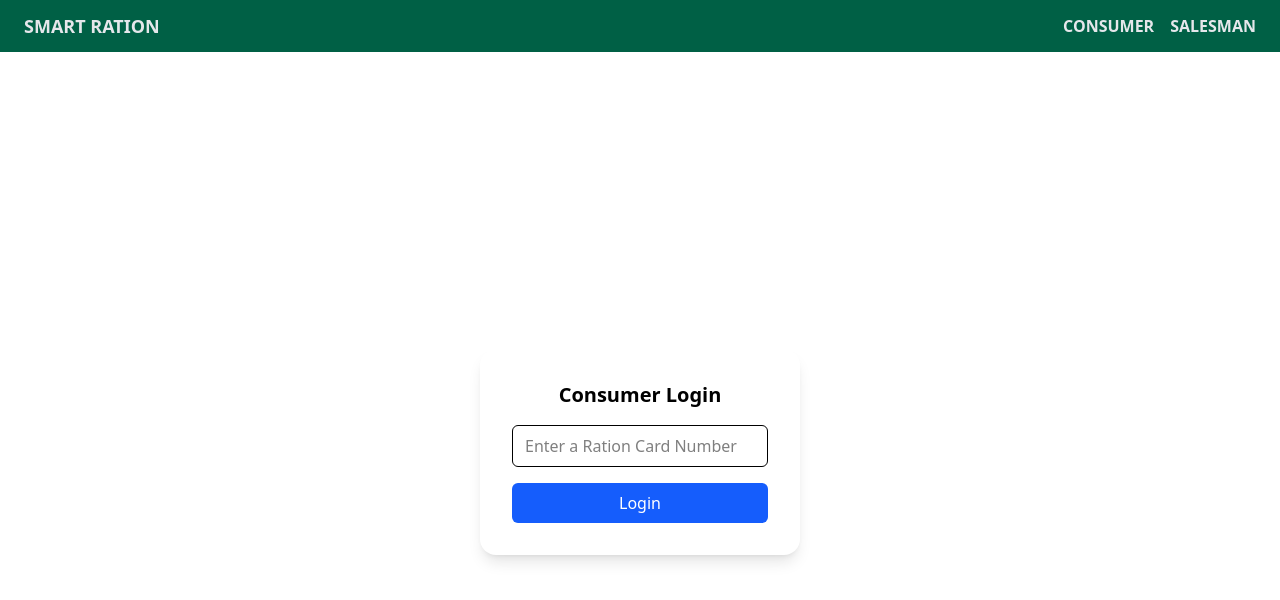
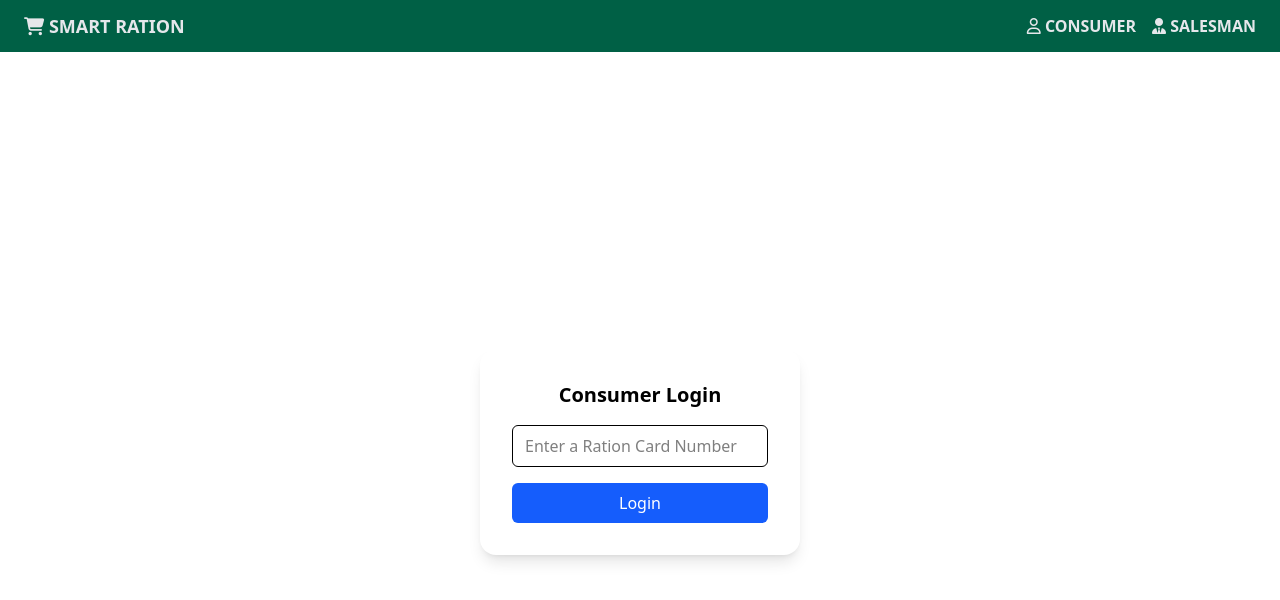
Before and after one commit to mrgowtham120703/smart-ration-system, a React (Vite) app in the folder client/smart-ration-system/: page / in a window 1280 px wide. Shown: the top 600 px of the page. Built offline with nearby package versions, Linux system fonts and the light colour scheme.

Commit message:
Added Icons In Navbar.jsx

```diff
--- a/client/smart-ration-system/src/components/Navbar.jsx
+++ b/client/smart-ration-system/src/components/Navbar.jsx
@@ -3,10 +3,10 @@ import { Link } from 'react-router-dom';
 
 const Navbar = () => (
     <nav className='bg-emerald-800 flex justify-between items-center px-6 py-3'>
-      <h1 className='font-extrabold text-gray-200 text-lg'>SMART RATION</h1>
+      <h1 className='font-extrabold text-gray-200 text-lg'><i className="fa-solid fa-cart-shopping"></i> SMART RATION</h1>
       <div className='flex gap-4'>
-        <Link to="/" className='hover:underline decoration-2 text-gray-200 font-bold'>CONSUMER</Link>
-        <Link to="/salesman" className='hover:underline decoration-2 text-gray-200 font-bold'>SALESMAN</Link>
+        <Link to="/" className='hover:underline decoration-2 text-gray-200 font-bold'><i className="fa-regular fa-user"></i> CONSUMER</Link>
+        <Link to="/salesman" className='hover:underline decoration-2 text-gray-200 font-bold'><i className="fa-solid fa-user-tie"></i> SALESMAN</Link>
       </div>
     </nav>
 );
```
